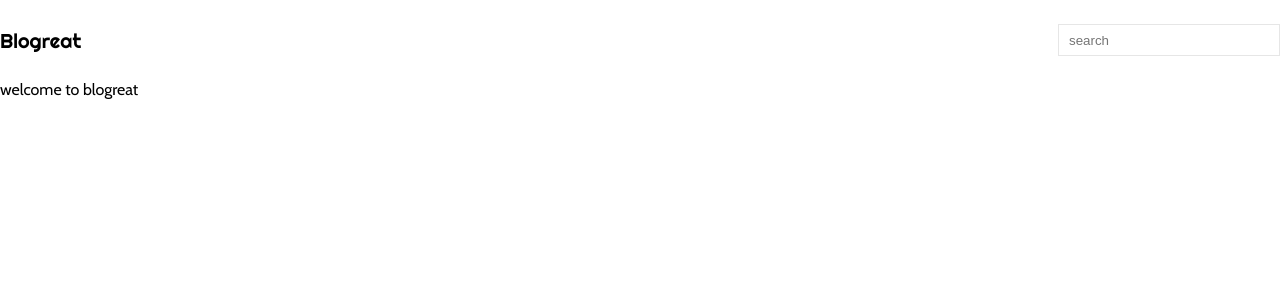
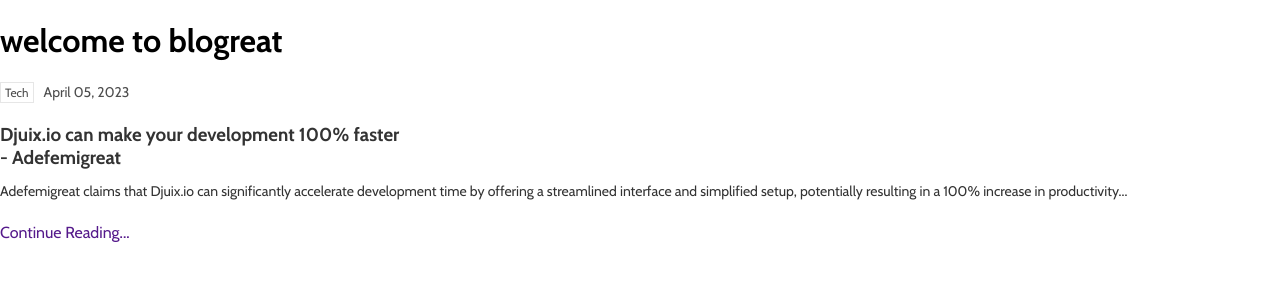
Before and after one commit to adefemi/blogreat_frontend, a Next.js app: page / in a window 1280 px wide. Shown: the top 300 px of the page. Built offline with nearby package versions, Linux system fonts and the light colour scheme.

Commit message:
ui design cont.

```diff
--- a/app/page.tsx
+++ b/app/page.tsx
@@ -1,11 +1,23 @@
-import Header from "../components/Header"
+import BlogCard, { IBlog } from "../components/BlogCard";
+
+const testBlog: IBlog = {
+  title: "Djuix.io can make your development 100% faster -  Adefemigreat",
+  caption:
+    "Adefemigreat claims that Djuix.io can significantly accelerate development time by offering a streamlined interface and simplified setup, potentially resulting in a 100% increase in productivity...",
+  tag: {
+    id: "1",
+    name: "Tech",
+  },
+  content: "",
+  slug: "djuix.io",
+  created_at: "April 05, 2023"
+};
 
 export default function Home() {
   return (
     <main>
-      <Header />
-      welcome to blogreat
-
+      <h1>welcome to blogreat</h1>
+      <BlogCard {...testBlog} />
     </main>
-  )
+  );
 }
--- a/app/style.scss
+++ b/app/style.scss
@@ -35,3 +35,81 @@
   justify-content: space-between;
   height: 80px;
 }
+
+nav{
+  width: 100%;
+  .tag_items{
+    border: 1px solid darken(white, 10%);
+    display: flex;
+    justify-content: space-between;
+    border-right: none;
+    border-left: none;
+
+    .tag{
+      font-size: 14px;
+      font-weight: 400;
+      color: darken(white, 60%);
+      height: 55px;
+      display: flex;
+      flex-direction: column;
+      justify-content: center;
+
+      .day{
+        color: darken(white, 90%);
+        font-weight: 600;
+      }
+    }
+
+    .toggle{
+      height: 100%;
+      width: 60px;
+      background-color: darken(white, 90%);
+      color: white;
+      display: flex;
+      align-items: center;
+      justify-content: center;
+      height: 55px;
+    }
+  }
+}
+
+.badge{
+  font-size: 12px;
+  border: 1px solid darken(white, 10%);
+  padding: 2px 4px;
+  display: inline-block;
+  color: darken(white, 70%);
+}
+
+.blogCard{
+  .top{
+    display: flex;
+    align-items: center;
+
+    .date{
+      font-size: 14px;
+      color: darken(white, 70%);
+      margin-left: 10px;
+    }
+    margin-bottom: 20px;
+  }
+
+  .body{
+    h3{
+      max-width: 400px;
+      color: darken(white, 80%);
+      margin: 0;
+    }
+    p{
+      font-size: 14px;
+      line-height: 24px;
+      color: darken(white, 80%);
+      margin-bottom: 20px;
+      margin-top: 10px;
+    }
+  }
+}
+
+a{
+  text-decoration: none;
+}
--- /dev/null
+++ b/components/BlogCard.tsx
@@ -0,0 +1,31 @@
+import Link from "next/link";
+import { ITag } from "./TagMenu";
+
+export interface IBlog {
+    title: string;
+    caption: string;
+    cover?: string;
+    slug: string;
+    created_at: string;
+    content: string;
+    tag: ITag
+}
+
+const BlogCard = (blog:IBlog) => {
+    return <div className="blogCard">
+        <div className="top">
+            <div className="badge">{blog.tag.name}</div>
+            <div className="date">{blog.created_at}</div>
+        </div>
+        <div className="body">
+            <h3>{blog.title}</h3>
+            <p>{blog.caption}</p>
+        </div>
+
+        <Link href={""}>
+            Continue Reading...
+        </Link>
+    </div>
+}
+
+export default BlogCard
--- /dev/null
+++ b/components/TagMenu.tsx
@@ -0,0 +1,43 @@
+import { HiOutlineDotsHorizontal } from "react-icons/hi";
+
+const tags = [
+  "Politics",
+  "Business",
+  "Opinion",
+  "Tech",
+  "Sciences",
+  "Sports",
+  "Arts",
+  "Books",
+  "Styles",
+  "Food",
+  "Travel",
+];
+
+export interface ITag {
+    id: string;
+    name: string;
+}
+
+const TagMenu = () => {
+  return (
+    <nav>
+      <div className="tag_items">
+        <div className="tag">
+          <div className="day">Sunday</div>
+          <div className="date">17 Apr, 2023</div>
+        </div>
+        {tags.map((tag, i) => (
+          <div className="tag" key={i}>
+            {tag}
+          </div>
+        ))}
+        <div className="toggle">
+          <HiOutlineDotsHorizontal />
+        </div>
+      </div>
+    </nav>
+  );
+};
+
+export default TagMenu;
```
